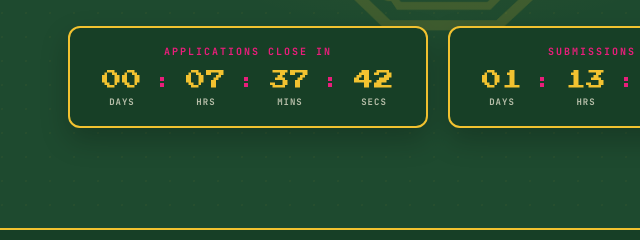
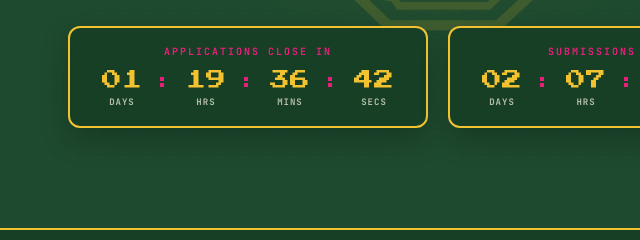
Before and after one commit to codeis23/CodeIs-Recruitment, a website: page index.html in a window 1280 px wide. Shown: the part 527-767 px from the top of the page, 202-842 px from the left. Drawn offline with nearby package versions, Linux system fonts and the light colour scheme; a web font is replaced by a local one.

Commit message:
Update application and submission deadlines

```diff
--- a/app.js
+++ b/app.js
@@ -89,15 +89,15 @@ function playLevelUpChime() {
 function initCountdown() {
   const now = new Date();
 
-  // App Deadline: Next Saturday at 12:00:00
+  // App Deadline: Next Sunday at 23:59:00
   const appDeadline = new Date(now);
-  appDeadline.setDate(now.getDate() + ((6 - now.getDay() + 7) % 7));
-  appDeadline.setHours(12, 0, 0, 0);
+  appDeadline.setDate(now.getDate() + ((0 - now.getDay() + 7) % 7));
+  appDeadline.setHours(23, 59, 0, 0);
 
-  // Sub Deadline: Next Sunday at 18:00:00
+  // Sub Deadline: Next Monday at 12:00:00
   const subDeadline = new Date(now);
-  subDeadline.setDate(now.getDate() + ((0 - now.getDay() + 7) % 7));
-  subDeadline.setHours(18, 0, 0, 0);
+  subDeadline.setDate(now.getDate() + ((1 - now.getDay() + 7) % 7));
+  subDeadline.setHours(12, 0, 0, 0);
 
   function updateTimers() {
     const current = new Date().getTime();
--- a/index.html
+++ b/index.html
@@ -697,7 +697,7 @@
   <!-- Confetti Canvas -->
   <canvas id="confettiCanvas"></canvas>
 
-  <script src="app.js"></script>
+  <script src="app.js?v=2"></script>
 </body>
 
 </html>
```
